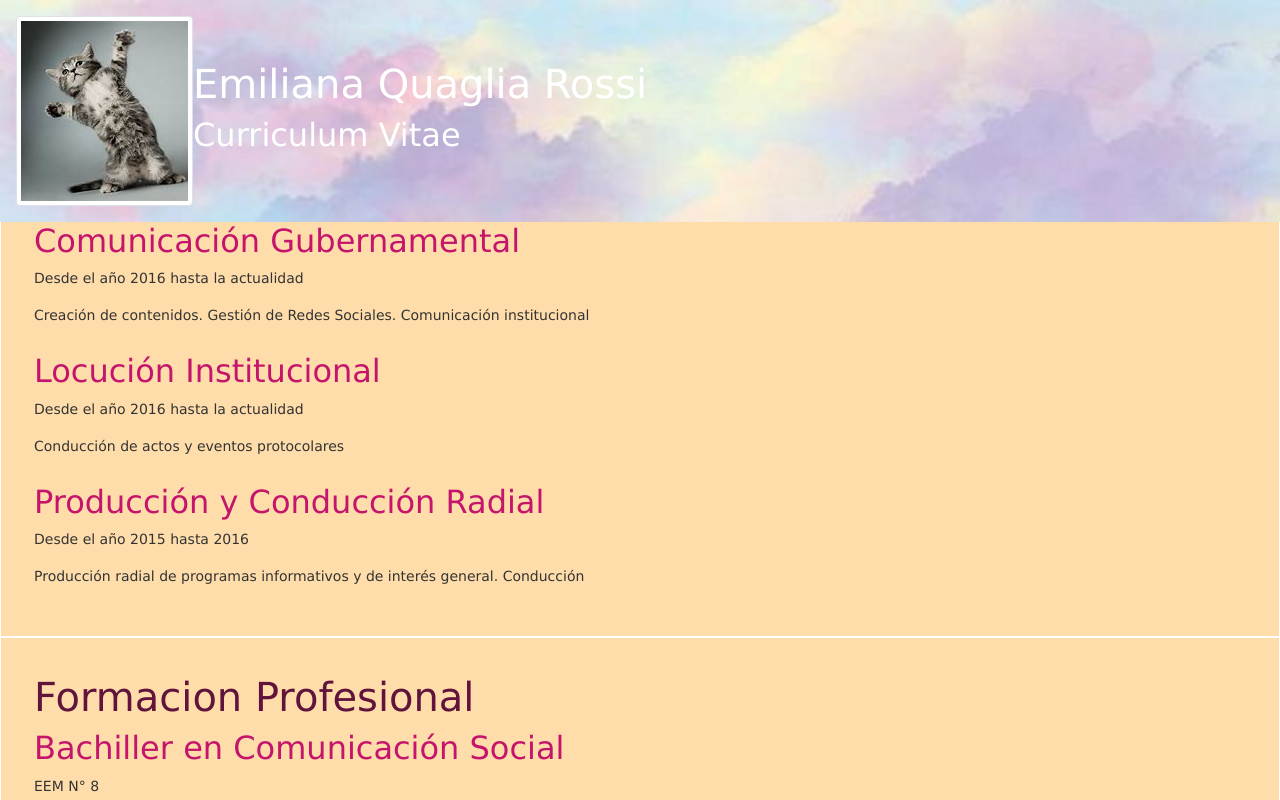
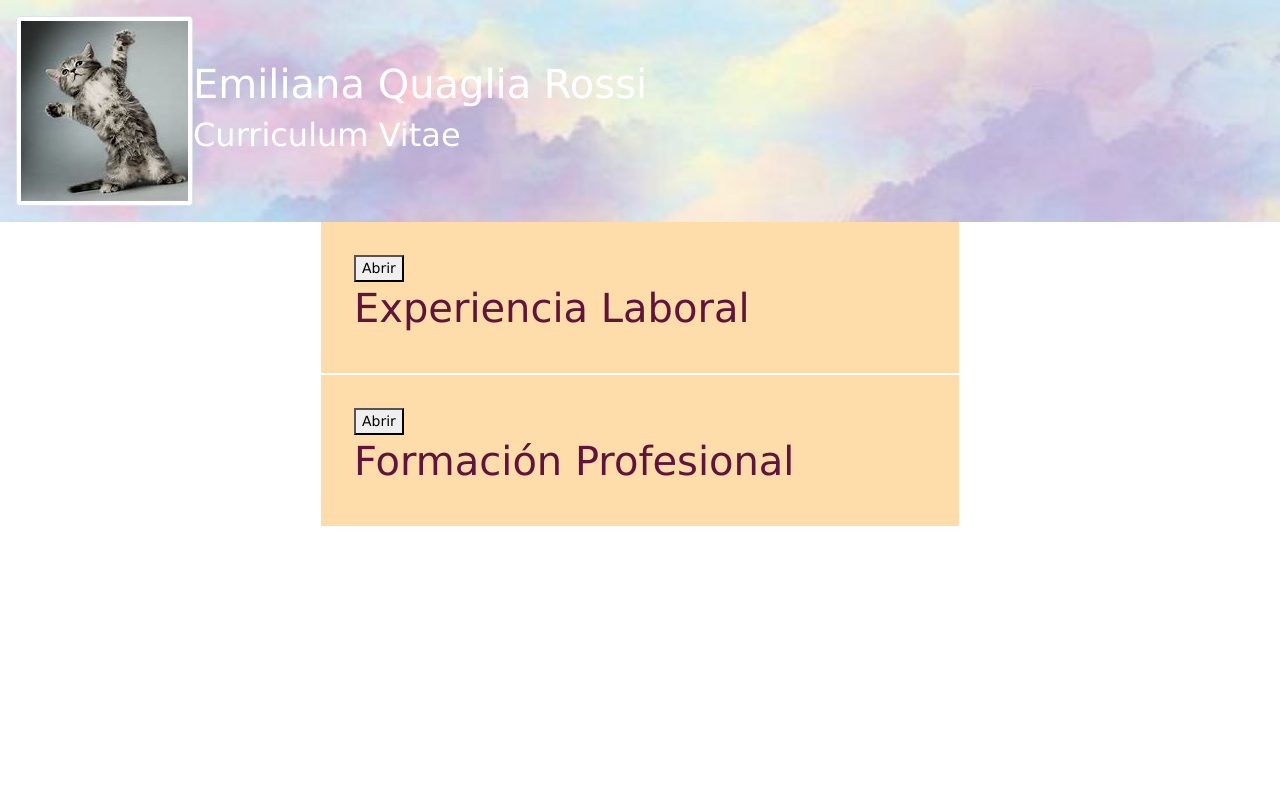
Before and after one commit to EmiQuaglia/curriculum-vitae, an Angular app: page / in a window 1280 px wide. Shown: the top 800 px of the page. Built offline with nearby package versions, Linux system fonts and the light colour scheme.

Commit message:
Agregué Toggle

```diff
--- a/src/app/app.component.css
+++ b/src/app/app.component.css
@@ -1,7 +1,7 @@
 
 
   .contenedor {
-    margin-top: 130px
+    margin-top: 221px;
   }
 
 
--- a/src/app/app.component.html
+++ b/src/app/app.component.html
@@ -7,8 +7,8 @@
 </header>
 
 <section class="contenedor">
-    <app-info-box [experiencias]="listaExperiencias"></app-info-box>
-    <app-info-box [formacion]="listaFormacion"></app-info-box>
+    <app-info-box [experiencias]="listaExperiencias" [formacion]="listaFormacion" ></app-info-box>
+
 </section>
 
 <aside class="datos">
--- a/src/app/info-box/info-box.component.css
+++ b/src/app/info-box/info-box.component.css
@@ -1,5 +1,5 @@
 .contenedor {
-    width: 100%;
+    width: 50%;
     height:100%;
     margin: auto;
     border: 1px solid rgb(255, 255, 255);
--- a/src/app/info-box/info-box.component.html
+++ b/src/app/info-box/info-box.component.html
@@ -1,29 +1,30 @@
 
 
 <div class="contenedor">
-   <div
-    *ngFor="let item of experiencias" class="experiencia">
-    <div>
-        <h1 class= "title"> {{item.tipo}}</h1>
-       </div>
-        <h2 class="subtitle">{{ item.titulo }}</h2>
-        <p>{{ item.duracion }}</p>
-        <p>{{ item.descripcion }}</p>
-        <p></p>
-    </div>
+    <button (click)="toggleExperiencias()">Abrir</button>
+    <h1 class= "title">Experiencia Laboral</h1>
+    <div *ngFor="let item of experiencias" class="experiencia">
+
+        <ng-container *ngIf="showExperiencias">
+            <h2 class="subtitle">{{ item.titulo }}</h2>
+            <p>{{ item.duracion }}</p>
+            <p>{{ item.descripcion }}</p>
+        </ng-container>
+     </div>
 
 
+</div>
 
-    <div
-    *ngFor="let item of formacion" class="formacion">
-        <div>
-         <h1 class= "title"> {{item.tipo}}</h1>
-        </div>
+<div class="contenedor">
+    <button (click)="toggleFormaciones()">Abrir</button>
+    <h1 class= "title"> Formación Profesional</h1>
+    <div *ngFor="let item of formacion" class="formacion">
 
+      <ng-container *ngIf="showFormaciones">
         <h2 class="subtitle">{{ item.titulo }}</h2>
         <p>{{ item.institucion}}</p>
         <p>{{ item.fechaEgreso }}</p>
         <p></p>
-
+      </ng-container>
+    </div>
 </div>
-</div>
--- a/src/app/info-box/info-box.component.ts
+++ b/src/app/info-box/info-box.component.ts
@@ -12,6 +12,16 @@ export class InfoBoxComponent {
 
   @Input() experiencias: any[] = [];
   @Input() formacion: any[] = [];
+  showExperiencias = false
+  showFormaciones = false
 
   constructor() {};
+
+  toggleExperiencias() {
+    this.showExperiencias = !this.showExperiencias;
+  }
+
+  toggleFormaciones (){
+    this.showFormaciones = !this.showFormaciones;
+  }
 }
```
